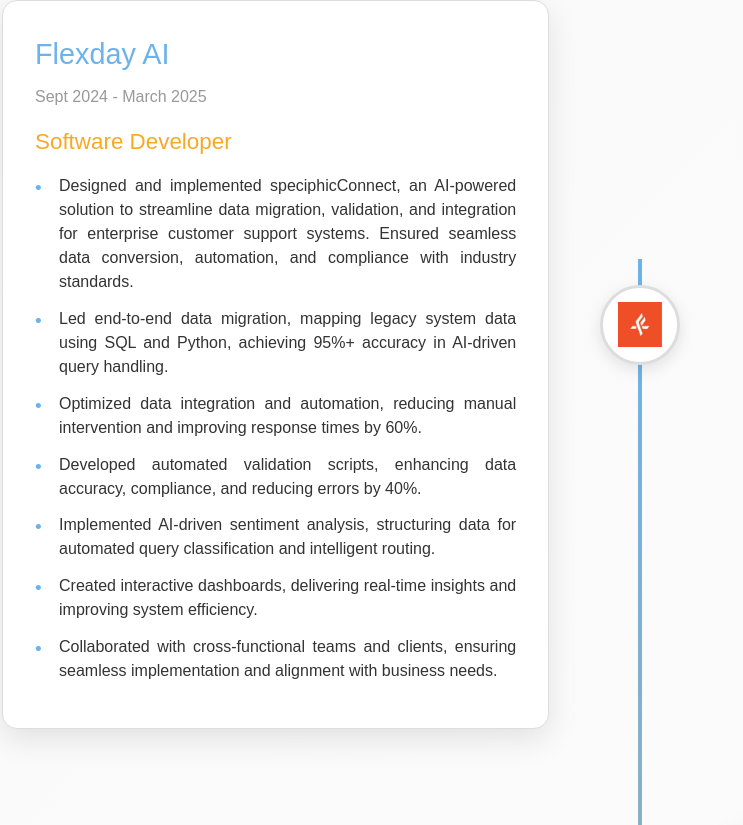
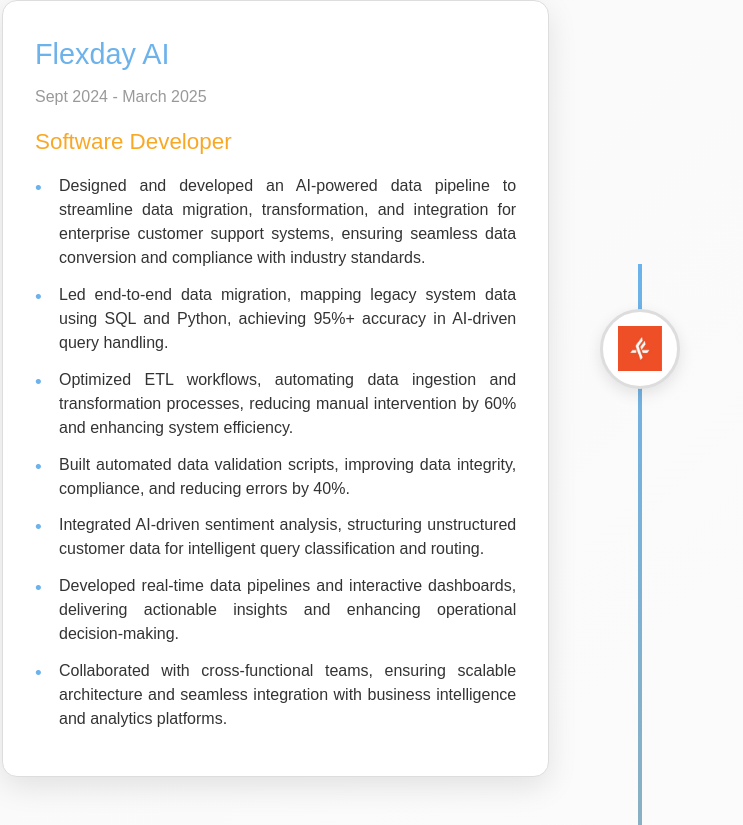
Before and after one commit to VismayaMohanram/Vismaya_Portfolio, an Angular app: page / in a window 1280 px wide. Shown: the part 1992-2817 px from the top of the page, without its empty margins (0-743 px from the left). Built offline with nearby package versions, Linux system fonts and the light colour scheme.

Commit message:
Updateing experience content

```diff
--- a/src/app/components/experience/experience.component.html
+++ b/src/app/components/experience/experience.component.html
@@ -14,14 +14,14 @@
           <p class="experience-duration">Sept 2024 - March 2025</p>
           <h4>Software Developer</h4>
           <ul>
-            <li>Designed and implemented speciphicConnect, an AI-powered solution to streamline data migration, validation, and integration for
-              enterprise customer support systems. Ensured seamless data conversion, automation, and compliance with industry standards.</li>
+            <li>Designed and developed an AI-powered data pipeline to streamline data migration, transformation, and integration for enterprise customer
+              support systems, ensuring seamless data conversion and compliance with industry standards.</li>
             <li>Led end-to-end data migration, mapping legacy system data using SQL and Python, achieving 95%+ accuracy in AI-driven query handling.</li>
-            <li>Optimized data integration and automation, reducing manual intervention and improving response times by 60%.</li>
-            <li>Developed automated validation scripts, enhancing data accuracy, compliance, and reducing errors by 40%.</li>
-            <li>Implemented AI-driven sentiment analysis, structuring data for automated query classification and intelligent routing.</li>
-            <li>Created interactive dashboards, delivering real-time insights and improving system efficiency.</li>
-            <li>Collaborated with cross-functional teams and clients, ensuring seamless implementation and alignment with business needs.</li>
+            <li>Optimized ETL workflows, automating data ingestion and transformation processes, reducing manual intervention by 60% and enhancing system efficiency.</li>
+            <li>Built automated data validation scripts, improving data integrity, compliance, and reducing errors by 40%.</li>
+            <li>Integrated AI-driven sentiment analysis, structuring unstructured customer data for intelligent query classification and routing.</li>
+            <li>Developed real-time data pipelines and interactive dashboards, delivering actionable insights and enhancing operational decision-making.</li>
+            <li>Collaborated with cross-functional teams, ensuring scalable architecture and seamless integration with business intelligence and analytics platforms.</li>
           </ul>
         </div>
       </div>
```
